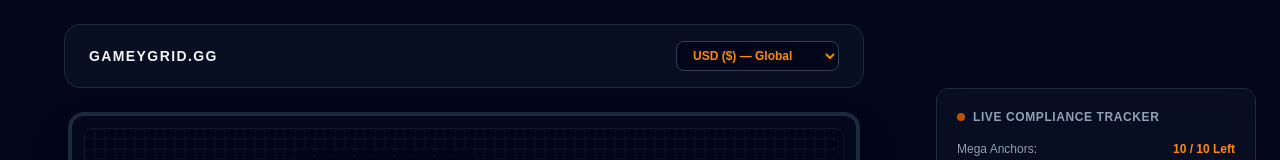
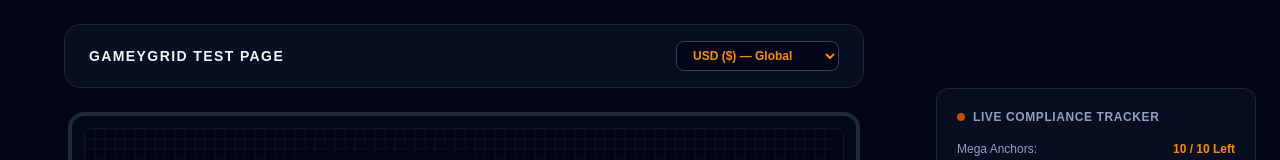
Before and after one commit to fabiano199916/gameygrid, a Next.js app: page / in a window 1280 px wide. Shown: the top 160 px of the page. Built offline with nearby package versions, Linux system fonts and the light colour scheme; no server answers; the database is empty.

Commit message:
UI Update: Added visual Test Mode badge and updated brand text to GAMEYGRID.GG

```diff
--- a/src/app/page.js
+++ b/src/app/page.js
@@ -137,7 +137,7 @@ export default function GameyGridDashboard() {
 
         {/* NAVIGATION LAYER */}
         <div className="w-full max-w-[800px] flex justify-between items-center mb-6 bg-slate-900/60 border border-slate-800 px-6 py-4 rounded-2xl backdrop-blur-md">
-          <h1 className="font-black text-sm tracking-widest text-slate-100 uppercase">GAMEYGRID.GG</h1>
+          <h1 className="font-black text-sm tracking-widest text-slate-100 uppercase">GAMEYGRID    TEST PAGE</h1>
           <select
             value={selectedCurrency} onChange={(e) => setSelectedCurrency(e.target.value)}
             className="bg-slate-950 text-xs font-bold border border-slate-700 text-orange-400 rounded-lg px-3 py-1.5 focus:outline-none cursor-pointer"
```
